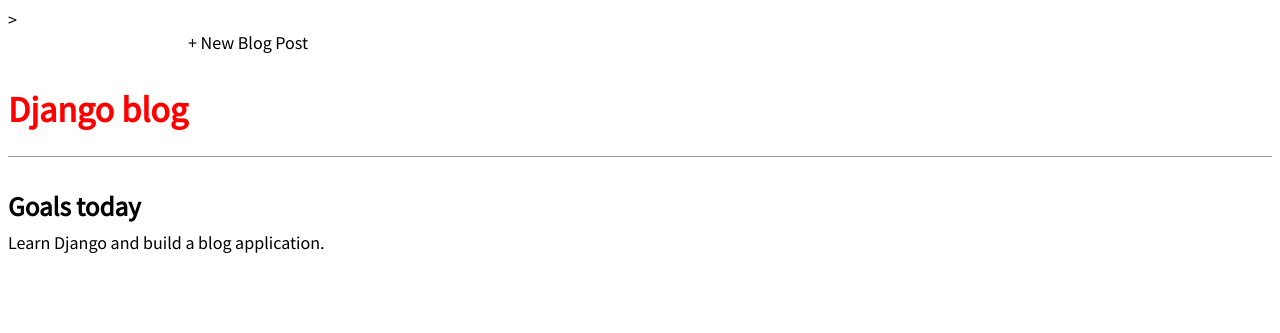
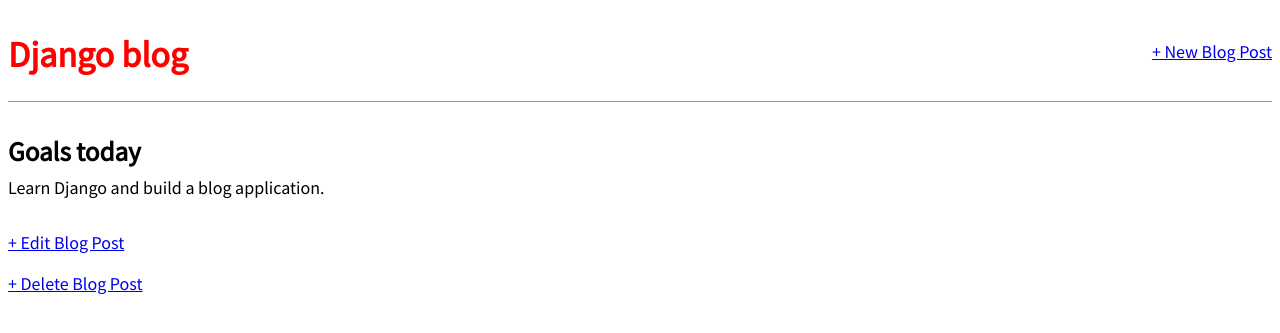
Before and after one commit to kalebclemow/blog, a Django app: page /post/2/ in a window 1280 px wide. Shown: the top 333 px of the page. Run offline with Django 4.2, Linux system fonts and the light colour scheme; data comes from the database, SQL or seed files in the repository; both versions use the stored data as it was after the commit.

Commit message:
chapter seven update

```diff
--- a/blog/urls.py
+++ b/blog/urls.py
@@ -2,12 +2,20 @@
 
 
 from django.urls import path
-from .views import BlogListView, BlogDetailView, BlogCreateView
+from .views import (
+    BlogListView,
+    BlogDetailView,
+    BlogCreateView,
+    BlogUpdateView,
+    BlogDeleteView,
+)
 
 
 urlpatterns = [
     path("post/new/", BlogCreateView.as_view(), name="post_new"),
     path("post/<int:pk>/", BlogDetailView.as_view(), name="post_detail"),
+    path("post/<int:pk>/edit/", BlogUpdateView.as_view(), name="post_edit"),
+    path("post/<int:pk>/delete/", BlogDeleteView.as_view(), name="post_delete"),
     path('', BlogListView.as_view(), name='home'),
 
 ]
--- a/blog/views.py
+++ b/blog/views.py
@@ -3,7 +3,10 @@
 # Create your views here.
 
 from django.views.generic import ListView, DetailView
-from django.views.generic.edit import CreateView
+from django.views.generic.edit import CreateView, UpdateView, DeleteView
+from django.urls import reverse_lazy
+
+
 from .models import Post
 
 
@@ -19,3 +22,14 @@
     model = Post
     template_name = "post_new.html"
     fields = ["title", "author", "body"]
+
+
+class BlogUpdateView(UpdateView):
+    model = Post
+    template_name = "post_edit.html"
+    fields = ["title", "body"]
+
+class BlogDeleteView(DeleteView):
+    model = Post
+    template_name = "post_delete.html"
+    success_url = reverse_lazy("home")
--- a/django_project/settings.py
+++ b/django_project/settings.py
@@ -123,3 +123,4 @@
 # https://docs.djangoproject.com/en/4.0/ref/settings/#default-auto-field
 
 DEFAULT_AUTO_FIELD = 'django.db.models.BigAutoField'
+LOGIN_REDIRECT_URL = "home"
--- a/django_project/urls.py
+++ b/django_project/urls.py
@@ -18,5 +18,6 @@
 
 urlpatterns = [
     path('admin/', admin.site.urls),
+    path("accounts/", include("django.contrib.auth.urls")),
     path('', include('blog.urls')),
 ]
--- a/static/css/base.css
+++ b/static/css/base.css
@@ -16,6 +16,10 @@
 }
 
 .nav-left {
+ margin-right: auto;
+}
+
+.nav-right {
  display: flex;
  padding-top: 2rem;
 }
--- a/templates/base.html
+++ b/templates/base.html
@@ -3,7 +3,7 @@
 <html>
  <head>
   <title>Django Blog</title>
-  <link href="https://fonts.googleapis.com/css?family=Source+Sans+Pro:400" rel="stylesheet">>
+  <link href="https://fonts.googleapis.com/css?family=Source+Sans+Pro:400" rel="stylesheet">
   <link href="{% static 'css/base.css' %}" rel="stylesheet">
  </head>
  <body>
@@ -12,7 +12,7 @@
    <div class="nav-left">
     <h1><a href="{% url 'home' %}">Django blog</a></h1>
    </div>
-   <div class="nav-right>
+   <div class="nav-right">
     <a href="{% url 'post_new' %}">+ New Blog Post</a>
    </div>
   </header>
--- a/templates/post_detail.html
+++ b/templates/post_detail.html
@@ -6,4 +6,7 @@
  <h2>{{ post.title }}</h2>
  <p>{{ post.body }}</p>
 </div>
+
+<p><a href="{% url 'post_edit' post.pk %}">+ Edit Blog Post</a></p>
+<p><a href="{% url 'post_delete' post.pk %}">+ Delete Blog Post</a></p>
 {% endblock content %}
```
Also changed, not shown: blog/tests.py (+30 -0 lines), templates/post_delete.html (added, +10 -0 lines), templates/post_edit.html (added, +12 -0 lines), templates/registration/login.html (added, +14 -0 lines), db.sqlite3.
